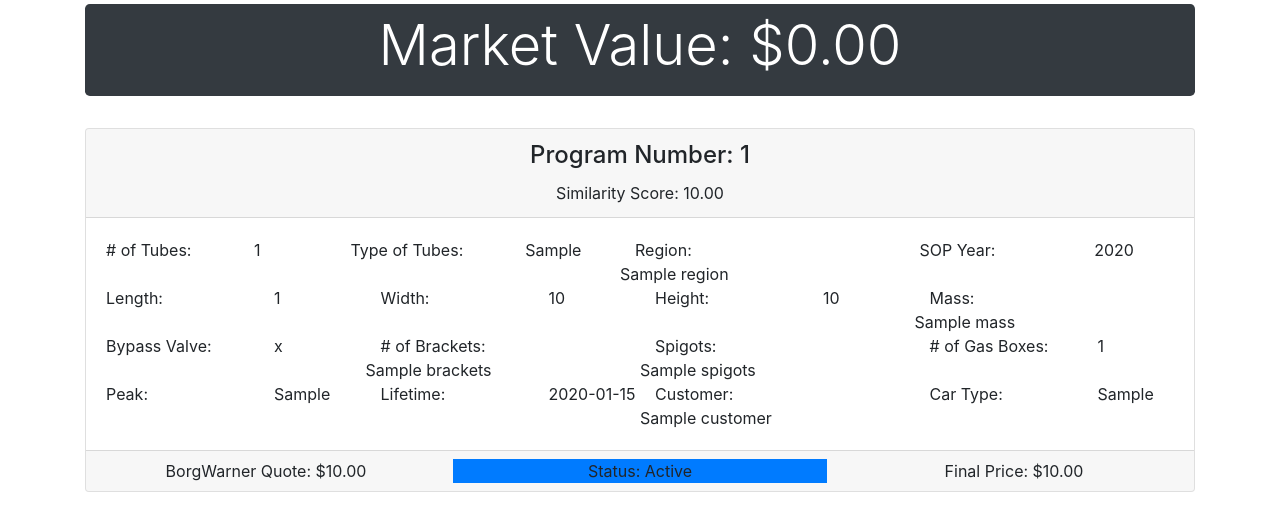
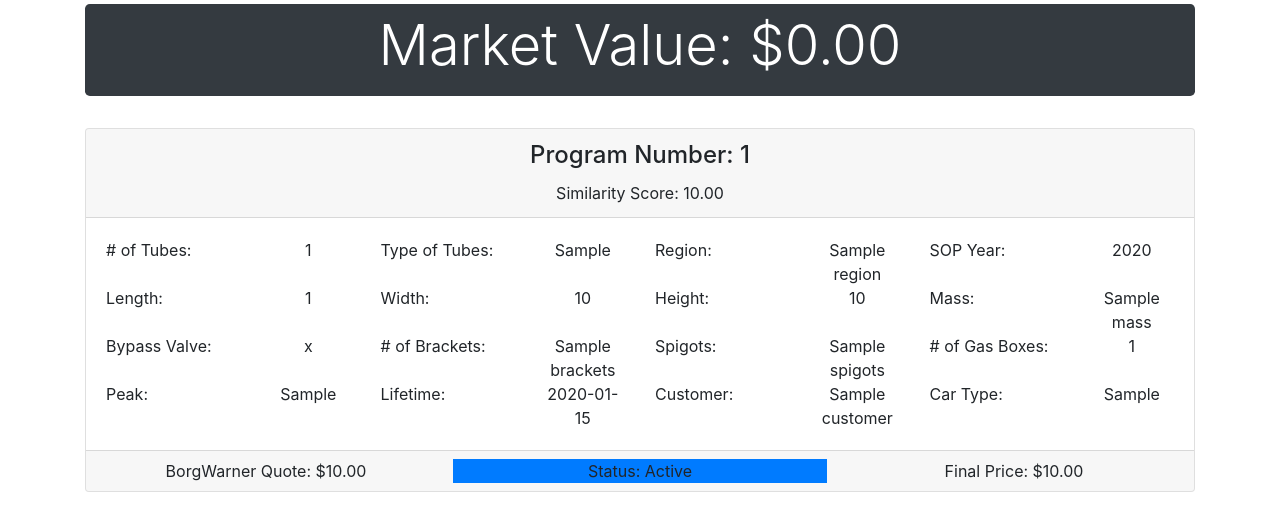
Before and after one commit to umanglathia/market-sensing, a Flask app: template market-sensing/templates/results.html in a window 1280 px wide. Shown: the part 390-906 px from the top of the page. Run offline with Flask 2, Linux system fonts and the light colour scheme; the template is opened without the code that fills it: most values are stand-ins (such as "Sample title", 1, 10 or a date in 2020); form fields are guessed from the names that the template uses; some libraries are stand-ins or nearby versions.

Commit message:
Thursday evening update

```diff
--- a/market-sensing/templates/results.html
+++ b/market-sensing/templates/results.html
@@ -13,137 +13,137 @@
 			</div>
 			<div class="card-body text-left">
 				<div class="row">
-					<div class="col-lg-3 col-md-4 col-xs-6 row">
-						<div class="col-sm-8">
+					<div class="col row">
+						<div class="col-sm-7">
 							<span class="card-text"> # of Tubes: </span>
 						</div>
-						<div class="text-center">
+						<div class="text-center col-sm-5">
 							<span class=""> {{ similar.display['num_tubes'] }} </span>
 						</div>
 					</div>
 					<div class="col row">
-						<div class="col-sm-8">
+						<div class="col-sm-7">
 							<span class="card-text"> Type of Tubes: </span>
 						</div>
-						<div class="text-center">
+						<div class="text-center col-sm-5">
 							<span> {{ similar.display['tube_types'] }} </span>
 						</div>
 					</div>
 					<div class="col row">
-						<div class="col-sm-8">
+						<div class="col-sm-7">
 							<span class="card-text"> Region: </span>
 						</div>
-						<div class="text-center">
+						<div class="text-center col-sm-5">
 							<span> {{ similar.display['region'] }} </span>
 						</div>
 					</div>
 					<div class="col row">
-						<div class="col-sm-8">
+						<div class="col-sm-7">
 							<span class="card-text"> SOP Year: </span>
 						</div>
-						<div class="text-center">
+						<div class="text-center col-sm-5">
 							<span> {{ similar.display['sop_year'] }} </span>
 						</div>
 					</div>
 				</div>
 				<div class="row">
 					<div class="col row">
-						<div class="col-sm-8">
+						<div class="col-sm-7">
 							<span class="card-text"> Length: </span>
 						</div>
-						<div class="text-center">
+						<div class="text-center col-sm-5">
 							<span> {{ similar.display['length'] }} </span>
 						</div>
 					</div>
 					<div class="col row">
-						<div class="col-sm-8">
+						<div class="col-sm-7">
 							<span class="card-text"> Width: </span>
 						</div>
-						<div class="text-center">
+						<div class="text-center col-sm-5">
 							<span> {{ similar.display['width'] }} </span>
 						</div>
 					</div>
 					<div class="col row">
-						<div class="col-sm-8">
+						<div class="col-sm-7">
 							<span class="card-text"> Height: </span>
 						</div>
-						<div class="text-center">
+						<div class="text-center col-sm-5">
 							<span> {{ similar.display['height']}} </span>
 						</div>
 					</div>
 					<div class="col row">
-						<div class="col-sm-8">
+						<div class="col-sm-7">
 							<span class="card-text"> Mass: </span>
 						</div>
-						<div class="text-center">
+						<div class="text-center col-sm-5">
 							<span> {{ similar.display['mass'] }} </span>
 						</div>
 					</div>
 				</div>
 				<div class="row">
 					<div class="col row">
-						<div class="col-sm-8">
+						<div class="col-sm-7">
 							<span class="card-text"> Bypass Valve: </span>
 						</div>
-						<div class="text-center">
+						<div class="text-center col-sm-5">
 							<span> {{ similar.display['bypass_valve'] }} </span>
 						</div>
 					</div>
 					<div class="col row">
-						<div class="col-sm-8">
+						<div class="col-sm-7">
 							<span class="card-text"> # of Brackets: </span>
 						</div>
-						<div class="text-center">
+						<div class="text-center col-sm-5">
 							<span> {{ similar.display['brackets'] }} </span>
 						</div>
 					</div>
 					<div class="col row">
-						<div class="col-sm-8">
+						<div class="col-sm-7">
 							<span class="card-text"> Spigots: </span>
 						</div>
-						<div class="text-center">
+						<div class="text-center col-sm-5">
 							<span> {{ similar.display['spigots']}} </span>
 						</div>
 					</div>
 					<div class="col row">
-						<div class="col-sm-8">
+						<div class="col-sm-7">
 							<span class="card-text"> # of Gas Boxes: </span>
 						</div>
-						<div class="text-center">
+						<div class="text-center col-sm-5">
 							<span> {{similar.display['num_gasboxes']}}</span>
 						</div>
 					</div>
 				</div>
 				<div class="row">
 					<div class="col row">
-						<div class="col-sm-8">
+						<div class="col-sm-7">
 							<span class="card-text"> Peak: </span>
 						</div>
-						<div class="text-center">
+						<div class="text-center col-sm-5">
 							<span> {{ similar.display['peak_volume']}} </span>
 						</div>
 					</div>
 					<div class="col row">
-						<div class="col-sm-8">
+						<div class="col-sm-7">
 							<span class="card-text"> Lifetime: </span>
 						</div>
-						<div class="text-center">
+						<div class="text-center col-sm-5">
 							<span> {{similar.display['lifetime_volume']}}</span>
 						</div>
 					</div>
 					<div class="col row">
-						<div class="col-sm-8">
+						<div class="col-sm-7">
 							<span class="card-text"> Customer: </span>
 						</div>
-						<div class="text-center">
+						<div class="text-center col-sm-5">
 							<span> {{ similar.display['customer']}} </span>
 						</div>
 					</div>
 					<div class="col row">
-						<div class="col-sm-8">
+						<div class="col-sm-7">
 							<span class="card-text"> Car Type: </span>
 						</div>
-						<div class="text-center">
+						<div class="text-center col-sm-5">
 							<span> {{similar.display['car_type']}}</span>
 						</div>
 					</div>
--- a/market-sensing/templates/update.html
+++ b/market-sensing/templates/update.html
@@ -1,4 +1,4 @@
 {% extends "index.html" %}
 {% block accuracy %}
-<h1 class="display-4"> Normal: $ {{ acc1 }} Accuracy: ${{ acc2 }} </h1>
+<h1 class="display-4"> Baseline: $ {{ "%.2f" | format(acc1) }} Accuracy: ${{ "%.2f" | format(acc2) }} </h1>
 {% endblock %}
```
Also changed, not shown: 1 other file.
